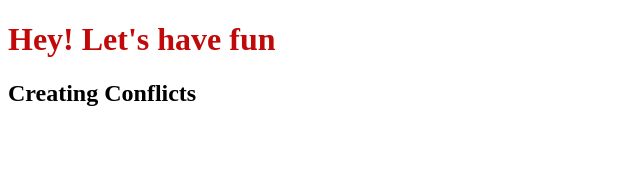
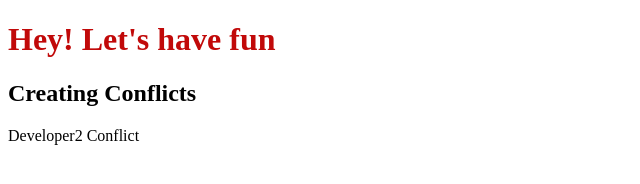
Before and after one commit to HarshitTripathi-mm/GitAssignment1, a plain HTML site: page index.html in a window 1280 px wide. Shown: the whole page, without its empty margins (0-640 px from the left). Drawn offline with Linux system fonts and the light colour scheme.

Commit message:
Developer2 modification

```diff
--- a/index.html
+++ b/index.html
@@ -9,7 +9,7 @@
 </head>
 <body>
     <h1>Hey! Let's have fun</h1>
-     <h2>Creating Conflicts</h2>
-
+<h2>Creating Conflicts</h2>
+  <p>Developer2 Conflict </p>
 </body>
 </html>
```
